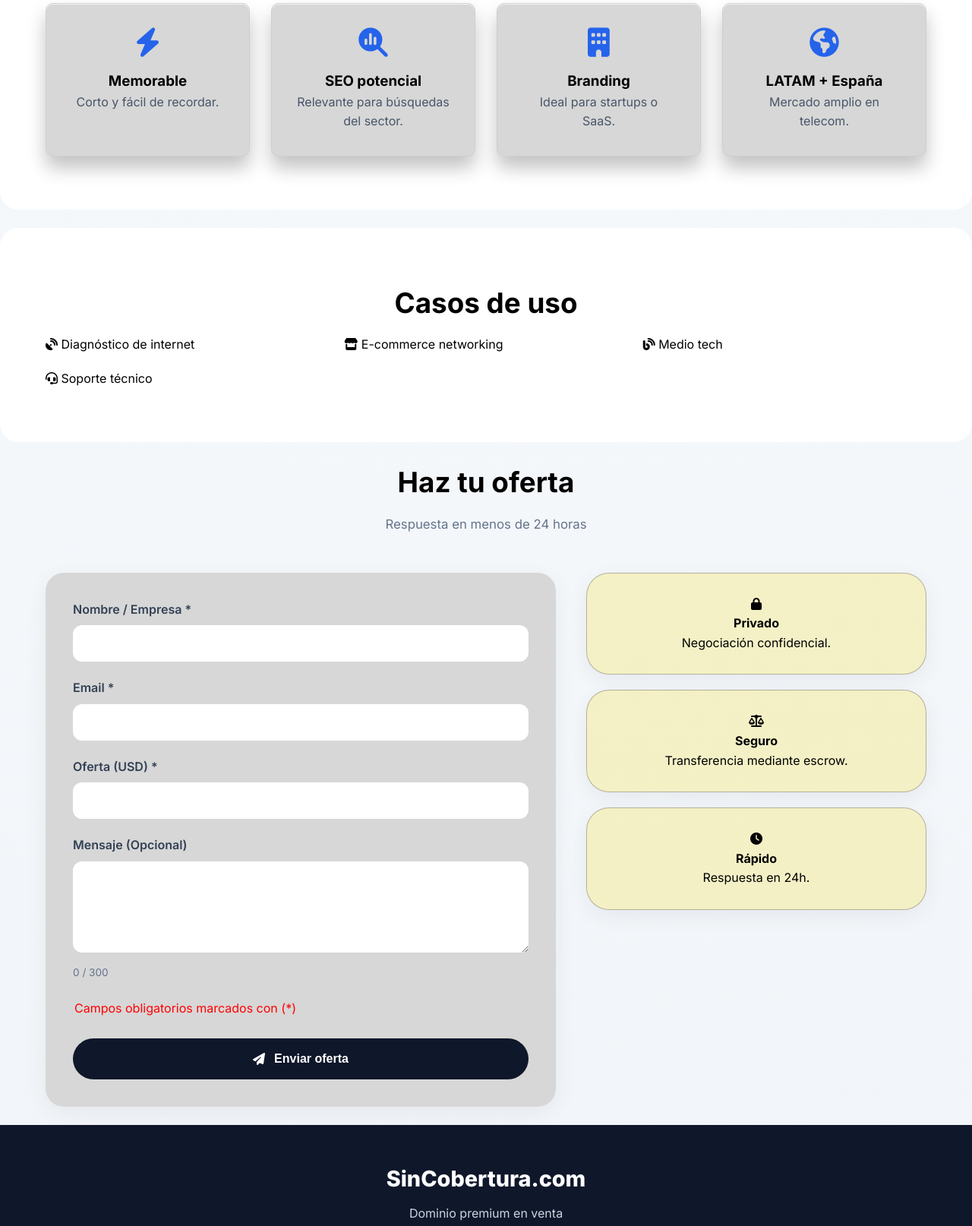
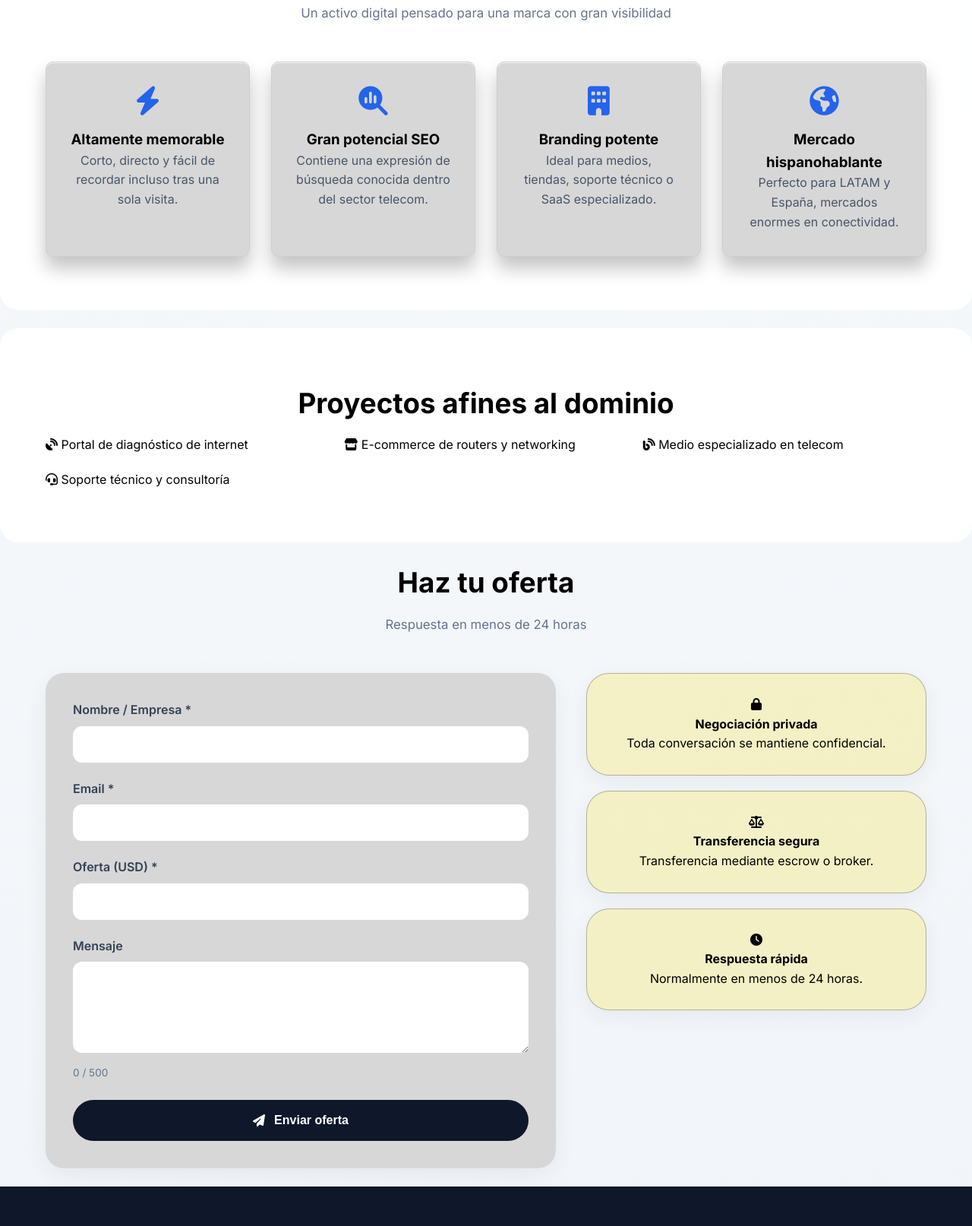
Before and after one commit to Entidad-de-Datos-Integrados/sincobertura-web, a website: page index.html in a window 1280 px wide. Shown: the part 934-2548 px from the top of the page at 76% size. Drawn offline with nearby package versions, Linux system fonts and the light colour scheme.

Commit message:
Update index.html

```diff
--- a/index.html
+++ b/index.html
@@ -23,7 +23,7 @@
     <!-- Particles -->
     <script src="https://cdn.jsdelivr.net/particles.js/2.0.0/particles.min.js"></script>
 
-    <!-- Cloudflare Turnstile -->
+    <!-- Turnstile -->
     <script src="https://challenges.cloudflare.com/turnstile/v0/api.js" async defer></script>
 
     <link rel="stylesheet" href="styles.css">
@@ -53,7 +53,8 @@
             <h1>Sin<span>Cobertura</span>.com</h1>
 
             <p class="hero-description">
-                Un dominio corto, memorable y con enorme potencial para telecomunicaciones y tecnología.
+                Un dominio corto, memorable y con enorme potencial comercial para proyectos de
+                <strong>telecomunicaciones, conectividad, soporte técnico y tecnología</strong>.
             </p>
 
             <div class="badge-price">
@@ -89,31 +90,32 @@
         <div class="container">
 
             <h2>Dominio TLD para negocios</h2>
+            <p class="subtitle">Un activo digital pensado para una marca con gran visibilidad</p>
 
             <div class="grid">
 
                 <article class="card">
                     <i class="fas fa-bolt"></i>
-                    <h3>Memorable</h3>
-                    <p>Corto y fácil de recordar.</p>
+                    <h3>Altamente memorable</h3>
+                    <p>Corto, directo y fácil de recordar incluso tras una sola visita.</p>
                 </article>
 
                 <article class="card">
                     <i class="fas fa-magnifying-glass-chart"></i>
-                    <h3>SEO potencial</h3>
-                    <p>Relevante para búsquedas del sector.</p>
+                    <h3>Gran potencial SEO</h3>
+                    <p>Contiene una expresión de búsqueda conocida dentro del sector telecom.</p>
                 </article>
 
                 <article class="card">
                     <i class="fas fa-building"></i>
-                    <h3>Branding</h3>
-                    <p>Ideal para startups o SaaS.</p>
+                    <h3>Branding potente</h3>
+                    <p>Ideal para medios, tiendas, soporte técnico o SaaS especializado.</p>
                 </article>
 
                 <article class="card">
                     <i class="fas fa-earth-americas"></i>
-                    <h3>LATAM + España</h3>
-                    <p>Mercado amplio en telecom.</p>
+                    <h3>Mercado hispanohablante</h3>
+                    <p>Perfecto para LATAM y España, mercados enormes en conectividad.</p>
                 </article>
 
             </div>
@@ -124,28 +126,28 @@
     <section class="usecases">
         <div class="container">
 
-            <h2>Casos de uso</h2>
+            <h2>Proyectos afines al dominio</h2>
 
             <div class="usecases-grid">
 
                 <div class="usecase-item">
                     <i class="fas fa-satellite-dish"></i>
-                    <span>Diagnóstico de internet</span>
+                    <span>Portal de diagnóstico de internet</span>
                 </div>
 
                 <div class="usecase-item">
                     <i class="fas fa-store"></i>
-                    <span>E-commerce networking</span>
+                    <span>E-commerce de routers y networking</span>
                 </div>
 
                 <div class="usecase-item">
                     <i class="fas fa-blog"></i>
-                    <span>Medio tech</span>
+                    <span>Medio especializado en telecom</span>
                 </div>
 
                 <div class="usecase-item">
                     <i class="fas fa-headset"></i>
-                    <span>Soporte técnico</span>
+                    <span>Soporte técnico y consultoría</span>
                 </div>
 
             </div>
@@ -165,46 +167,39 @@
 
                     <div class="form-group">
                         <label for="formName">Nombre / Empresa *</label>
-                        <input type="text" id="formName" name="name" required>
+                        <input type="text" id="formName" name="name" required autocomplete="name">
                     </div>
 
                     <div class="form-group">
                         <label for="formEmail">Email *</label>
-                        <input type="email" id="formEmail" name="email" required>
+                        <input type="email" id="formEmail" name="email" required autocomplete="email">
                     </div>
 
                     <div class="form-group">
                         <label for="formOffer">Oferta (USD) *</label>
-                        <input type="number" id="formOffer" name="offer" min="1" required>
+                        <input type="number" id="formOffer" name="offer" step="0.01" min="1" required>
                     </div>
 
                     <div class="form-group">
-                        <label for="formMessage">Mensaje (Opcional)</label>
-                        <textarea id="formMessage" name="message" maxlength="300"></textarea>
-                        <small id="charCounter">0 / 300</small>
+                        <label for="formMessage">Mensaje</label>
+                        <textarea id="formMessage" name="message" maxlength="500" rows="4"></textarea>
+                        <small id="charCounter">0 / 500</small>
                     </div>
 
-                    <p style="padding: 2px; color: red;">
-                        Campos obligatorios marcados con (*)
-                    </p>
-
-                    <!-- CAPTCHA -->
                     <div class="captcha-wrapper">
-                        <div class="cf-turnstile" data-sitekey="0x4AAAAAADrbNnOOzWh4BbYN"></div>
+                        <div class="cf-turnstile"
+                             data-sitekey="0x4AAAAAADrbNnOOzWh4BbYN"></div>
                     </div>
 
-                    <!-- STATUS -->
-                    <div id="formStatus" role="status" aria-live="polite"></div>
+                    <input type="hidden" name="dominio" value="SinCobertura.com">
+                    <input type="hidden" name="_subject" value="Nueva oferta por SinCobertura.com">
 
-                    <!-- BOTÓN -->
                     <button type="submit" id="submitBtn" class="cta-button primary full-width">
                         <i class="fas fa-paper-plane"></i>
                         Enviar oferta
                     </button>
 
-                    <!-- HIDDEN -->
-                    <input type="hidden" name="dominio" value="SinCobertura.com">
-                    <input type="hidden" name="_subject" value="Nueva oferta por SinCobertura.com">
+                    <div id="formStatus" role="status" aria-live="polite"></div>
 
                 </form>
 
@@ -212,20 +207,20 @@
 
                     <div class="info-card">
                         <i class="fas fa-lock"></i>
-                        <h4>Privado</h4>
-                        <p>Negociación confidencial.</p>
+                        <h4>Negociación privada</h4>
+                        <p>Toda conversación se mantiene confidencial.</p>
                     </div>
 
                     <div class="info-card">
                         <i class="fas fa-scale-balanced"></i>
-                        <h4>Seguro</h4>
-                        <p>Transferencia mediante escrow.</p>
+                        <h4>Transferencia segura</h4>
+                        <p>Transferencia mediante escrow o broker.</p>
                     </div>
 
                     <div class="info-card">
                         <i class="fas fa-clock"></i>
-                        <h4>Rápido</h4>
-                        <p>Respuesta en 24h.</p>
+                        <h4>Respuesta rápida</h4>
+                        <p>Normalmente en menos de 24 horas.</p>
                     </div>
 
                 </aside>
@@ -239,8 +234,8 @@
 <footer class="footer">
     <div class="container">
         <p class="footer-brand">SinCobertura.com</p>
-        <p>Dominio premium en venta</p>
-        <p class="footer-copy">© 2026</p>
+        <p>Un dominio premium para construir una gran marca digital.</p>
+        <p class="footer-copy">© 2026 · Oferta sujeta a negociación</p>
     </div>
 </footer>
 
```
